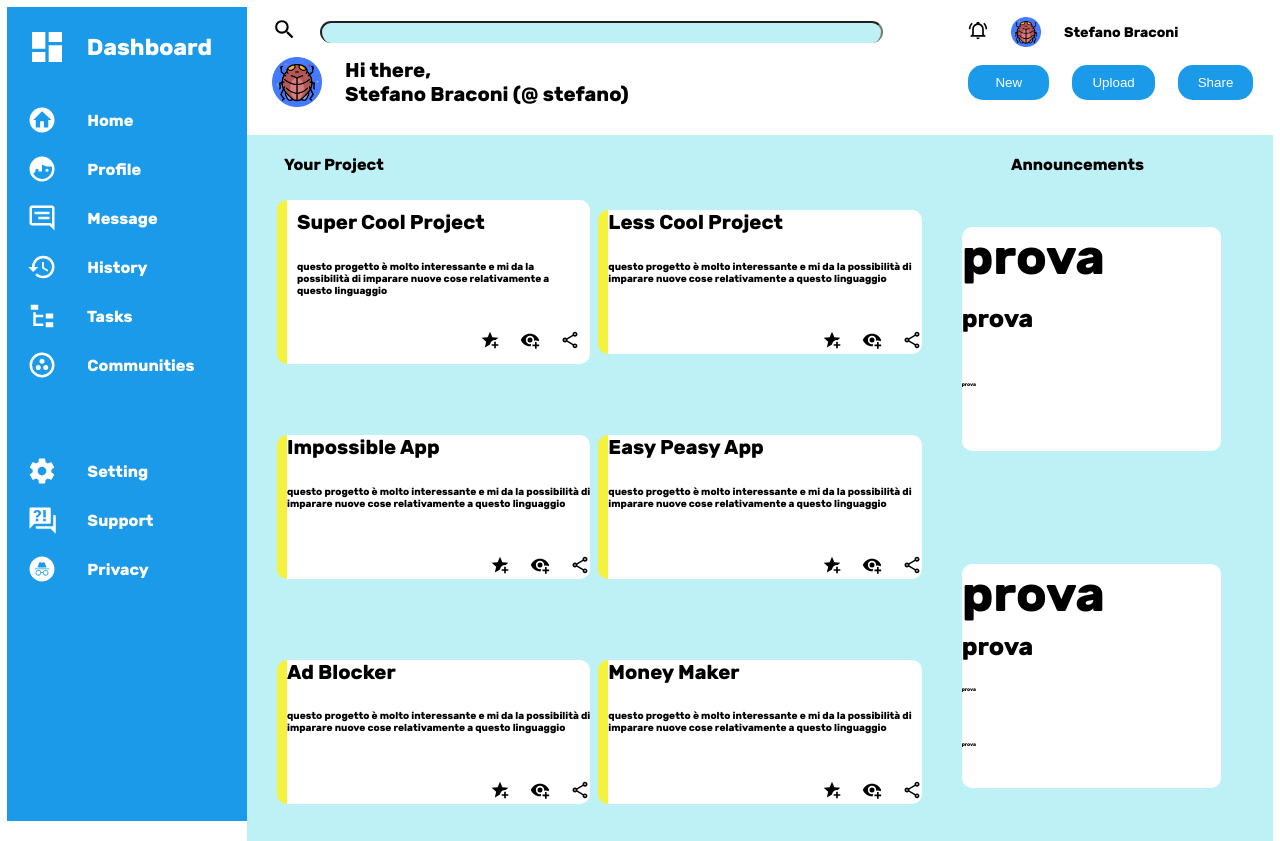
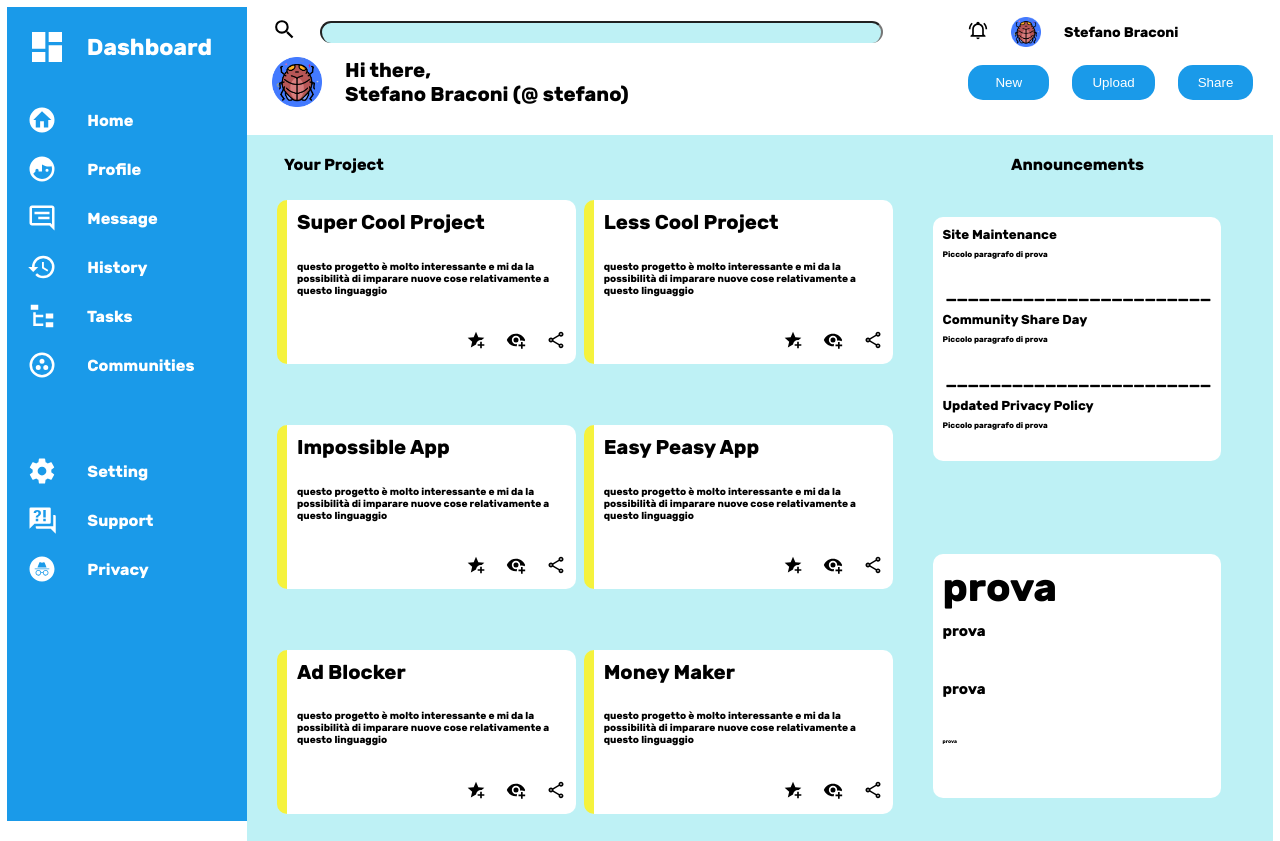
Before and after one commit to stebra1972/dashboard, a plain HTML site: page index.html in a window 1280 px wide. Drawn offline with Linux system fonts and the light colour scheme.

Commit message:
add text in the seven article

```diff
--- a/index.html
+++ b/index.html
@@ -153,10 +153,6 @@
         </div>
 
 
-
-
-
-
             <div class="article6">
               <div class="row1">Money Maker
                 <!-- Content for the first row -->
@@ -171,31 +167,40 @@
             </div>
         </div>
 
-
-
-
-
-
-
-
             <div class="article7">
 
-              <div class="row1">prova
+              <div class="row1">Site Maintenance
                 <!-- Content for the first row -->
             </div>
-            <div class="row2">prova
+            <div class="row2">Piccolo paragrafo di prova
                 <!-- Content for the second row -->
             </div>
-            <div class="row3">prova
+            <div class="row3">&nbsp &nbsp &nbsp &nbsp &nbsp &nbsp &nbsp________________________
                 <!-- Content for the third row -->
             </div>
+            <div class="row4">Community Share Day
+              <!-- Content for the first row -->
+          </div>
+          <div class="row5">Piccolo paragrafo di prova
+              <!-- Content for the second row -->
+          </div>
+          <div class="row6">&nbsp &nbsp &nbsp &nbsp &nbsp &nbsp &nbsp________________________
+              <!-- Content for the third row -->
+          </div>
+          <div class="row7">Updated Privacy Policy
+            <!-- Content for the first row -->
+        </div>
+        <div class="row8">Piccolo paragrafo di prova
+            <!-- Content for the second row -->
+        </div>
+        <div class="row9">
+            <!-- Content for the third row -->
         </div>
 
 
+        </div>
 
-
-
-            <div class="article8">
+           <div class="article8">
 
               <div class="row1">prova
                 <!-- Content for the first row -->
@@ -209,10 +214,7 @@
             <div class="row4">prova
               <!-- Content for the third row -->
           </div>
-
-
         </div>
-
         </div>
        </div>
         <div class="footer">
@@ -225,11 +227,8 @@
             <button> &nbsp New &nbsp</button>
             <button>Upload</button>
              <button>Share</button>
-
+                </div>
           </div>
-
-      </div>
-
-    </div>
+          </div>
   </body>
 </html>
--- a/style.css
+++ b/style.css
@@ -53,13 +53,6 @@ html {
     gap: 23px;
     font-size: 14px;
 }
-
-
-
-
-
-
-
 
 
 
@@ -183,6 +176,7 @@ padding: 20px;
      background-color: white;
      display: grid;
      grid-template-rows: 1fr 1fr 1fr;
+     padding: 10px;
 gap: 8px;
 
 
@@ -217,6 +211,7 @@ gap: 8px;
       display: grid;
       grid-template-rows: 1fr 1fr 1fr;
         gap: 8px;
+        padding: 10px;
 
     }
 
@@ -249,6 +244,7 @@ gap: 8px;
        display: grid;
        grid-template-rows: 1fr 1fr 1fr;
         gap: 8px;
+        padding: 10px;
 
      }
      .article4 .row1 {
@@ -280,6 +276,7 @@ gap: 8px;
        display: grid;
        grid-template-rows: 1fr 1fr 1fr;
         gap: 8px;
+        padding: 10px;
 
      }
      .article5 .row1 {
@@ -310,6 +307,7 @@ gap: 8px;
        display: grid;
        grid-template-rows: 1fr 1fr 1fr;
         gap: 8px;
+        padding: 10px;
 
      }
 
@@ -336,26 +334,46 @@ gap: 8px;
        margin-left: 2em;
        margin-right: 2em;
        display: grid;
-       grid-template-rows: 1fr 1fr 1fr;
+       grid-template-rows: 1fr 1fr 1fr 1fr 1fr 1fr 1fr 1fr 1fr;
        gap: 8px;
+       padding: 10px;
 
      }
 
      .article7 .row1 {
-        font-size: 50px; /* Font size for the first row */
+        font-size: 13px; /* Font size for the first row */
     }
 
     .article7 .row2 {
-        font-size: 25px; /* Font size for the second row */
+        font-size: 8px; /* Font size for the second row */
     }
 
     .article7 .row3 {
-        font-size: 5px; /* Font size for the third row */
+        font-size: 15px; /* Font size for the third row */
     }
 
+    .article7 .row4 {
+        font-size: 13px; /* Font size for the first row */
+    }
 
+    .article7 .row5 {
+        font-size: 8px; /* Font size for the second row */
+    }
 
+    .article7 .row6 {
+        font-size: 15px; /* Font size for the third row */
+    }
 
+    .article7 .row7 {
+        font-size: 13px; /* Font size for the second row */
+    }
+
+    .article7 .row8 {
+        font-size: 8px; /* Font size for the third row */
+    }
+    .article7 .row9 {
+        font-size: 15px; /* Font size for the third row */
+    }
 
 
 
@@ -374,20 +392,21 @@ gap: 8px;
       display: grid;
       grid-template-rows: 1fr 1fr 1fr 1fr;
       gap: 8px;
+      padding: 10px;
 
 
      }
 
      .article8 .row1 {
-        font-size: 50px; /* Font size for the first row */
+        font-size: 40px; /* Font size for the first row */
     }
 
     .article8 .row2 {
-        font-size: 25px; /* Font size for the second row */
+        font-size: 15px; /* Font size for the second row */
     }
 
     .article8 .row3 {
-        font-size: 5px; /* Font size for the third row */
+        font-size: 15px; /* Font size for the third row */
     }
 
     .article8 .row4 {
```
Lines whose indentation alone changed are shown as unchanged.
